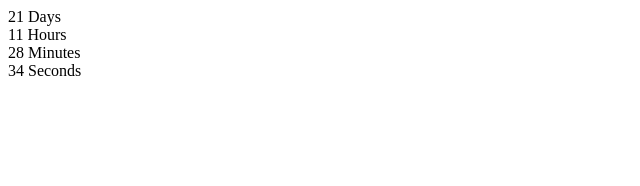
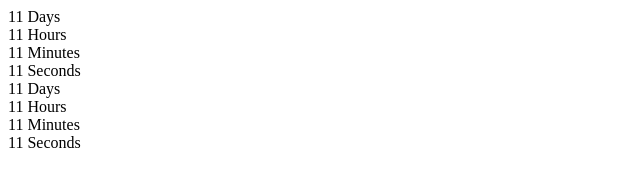
Before and after one commit to ErihKoh/goit-js-hw-11-timer, a website built with Parcel: page src/index.html in a window 1280 px wide. Shown: the whole page, without its empty margins (0-640 px from the left). Built offline with nearby package versions, Linux system fonts and the light colour scheme.

Commit message:
добавил селектор в класс

```diff
--- a/src/data/timer.js
+++ b/src/data/timer.js
@@ -1,18 +1,27 @@
-const refs = {
-    clockface: document.querySelector('#timer-1'),
-    days: document.querySelector('span[data-value="days"]'),
-    hours: document.querySelector('span[data-value="hours"]'),
-    mins: document.querySelector('span[data-value="mins"]'),
-    secs: document.querySelector('span[data-value="secs"]'),
+// const refs = {
+//     clockface: document.querySelector('#timer-1'),
+//     days: document.querySelector('span[data-value="days"]'),
+//     hours: document.querySelector('span[data-value="hours"]'),
+//     mins: document.querySelector('span[data-value="mins"]'),
+//     secs: document.querySelector('span[data-value="secs"]'),
 
-};
+// };
 
 
 
 class CountdownTimer{
- constructor ({selector, targetDate}) {
-     this.selector = selector;
+ constructor ({rootSelector, targetDate}) {
+     this.rootSelector = this._getRefs(rootSelector);
      this.targetDate = targetDate;
+    }
+
+    _getRefs(selector) {
+        const refs = {};
+
+        refs.days = document.querySelector(`${selector} span[data-value="days"]`);
+        refs.hours = document.querySelector(`${selector} span[data-value="hours"]`);
+        refs.mins = document.querySelector(`${selector} span[data-value="mins"]`);
+        refs.secs = document.querySelector(`${selector} span[data-value="secs"]`);
     }
 
  intevalId = setInterval(() => {
@@ -20,7 +29,7 @@ const currentDate = Date.now();
     const time = this.targetDate - currentDate;
     const timeComponent = this.getTimeComponents(time);
     console.log(timeComponent);
-    updateTimeFace(timeComponent);
+    // updateTimeFace(timeComponent);
  }, 1000);
 
  getTimeComponents(time) {
@@ -39,14 +48,18 @@ const currentDate = Date.now();
 };
 
 
-function updateTimeFace({ days, hours, mins, secs }) {
-    refs.days.textContent = `${days}`;
-    refs.hours.textContent = `${hours}`;
-    refs.mins.textContent = `${mins}`;
-    refs.secs.textContent = `${secs}`;
-}
+// function updateTimeFace({ days, hours, mins, secs }) {
+//     refs.days.textContent = `${days}`;
+//     refs.hours.textContent = `${hours}`;
+//     refs.mins.textContent = `${mins}`;
+//     refs.secs.textContent = `${secs}`;
+// }
 
-const timer = new CountdownTimer({
+const timer1 = new CountdownTimer({
   selector: '#timer-1',
   targetDate: new Date('Nov 17, 2020'),
 });
+const timer2 = new CountdownTimer({
+  selector: '#timer-2',
+  targetDate: new Date('Dec 17, 2020'),
+});
--- a/src/index.html
+++ b/src/index.html
@@ -27,6 +27,27 @@
             <span class="label">Seconds</span>
         </div>
     </div>
+    <div class="timer" id="timer-2">
+        <div class="field">
+            <span class="value" data-value="days">11</span>
+            <span class="label">Days</span>
+        </div>
+
+        <div class="field">
+            <span class="value" data-value="hours">11</span>
+            <span class="label">Hours</span>
+        </div>
+
+        <div class="field">
+            <span class="value" data-value="mins">11</span>
+            <span class="label">Minutes</span>
+        </div>
+
+        <div class="field">
+            <span class="value" data-value="secs">11</span>
+            <span class="label">Seconds</span>
+        </div>
+    </div>
     <script src="index.js"></script>
 </body>
 </html>
```
